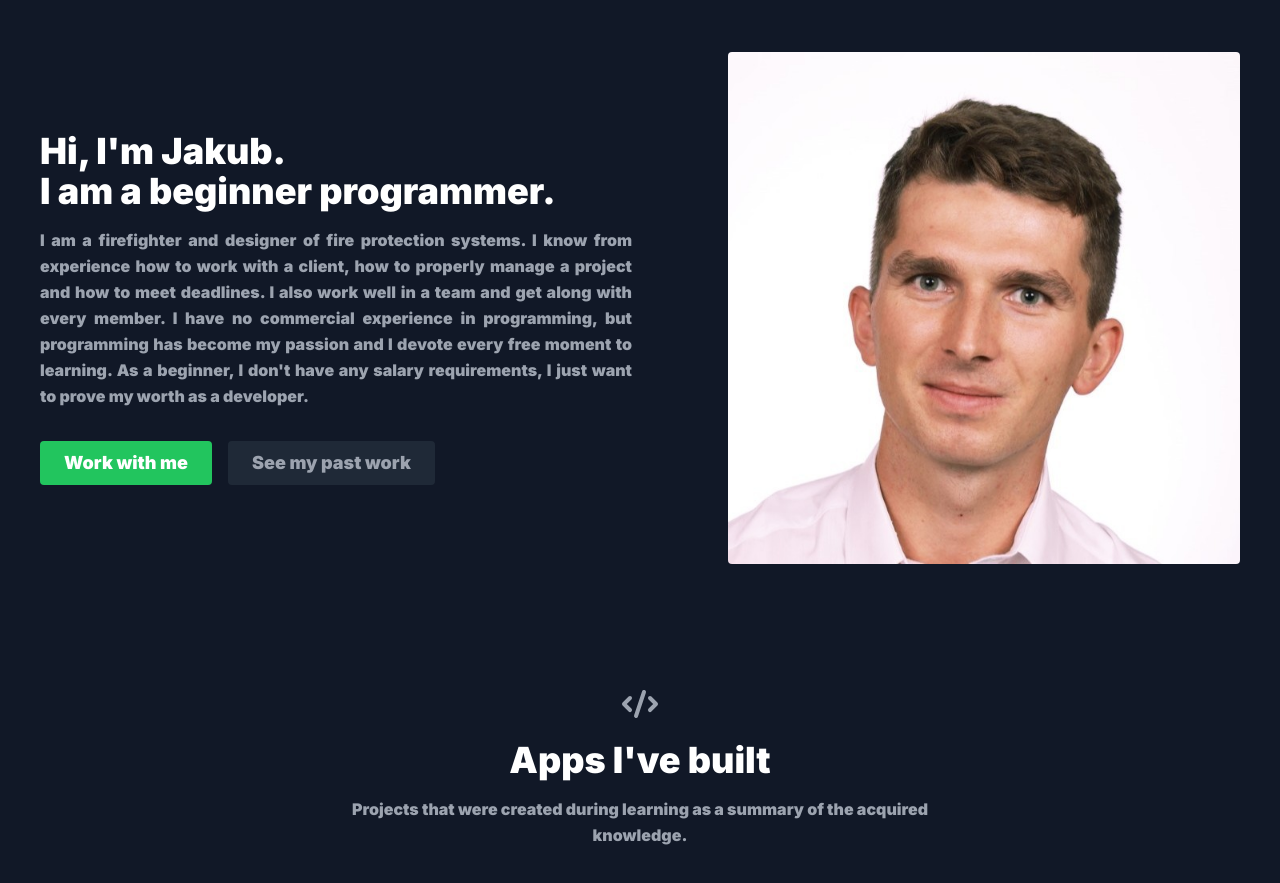
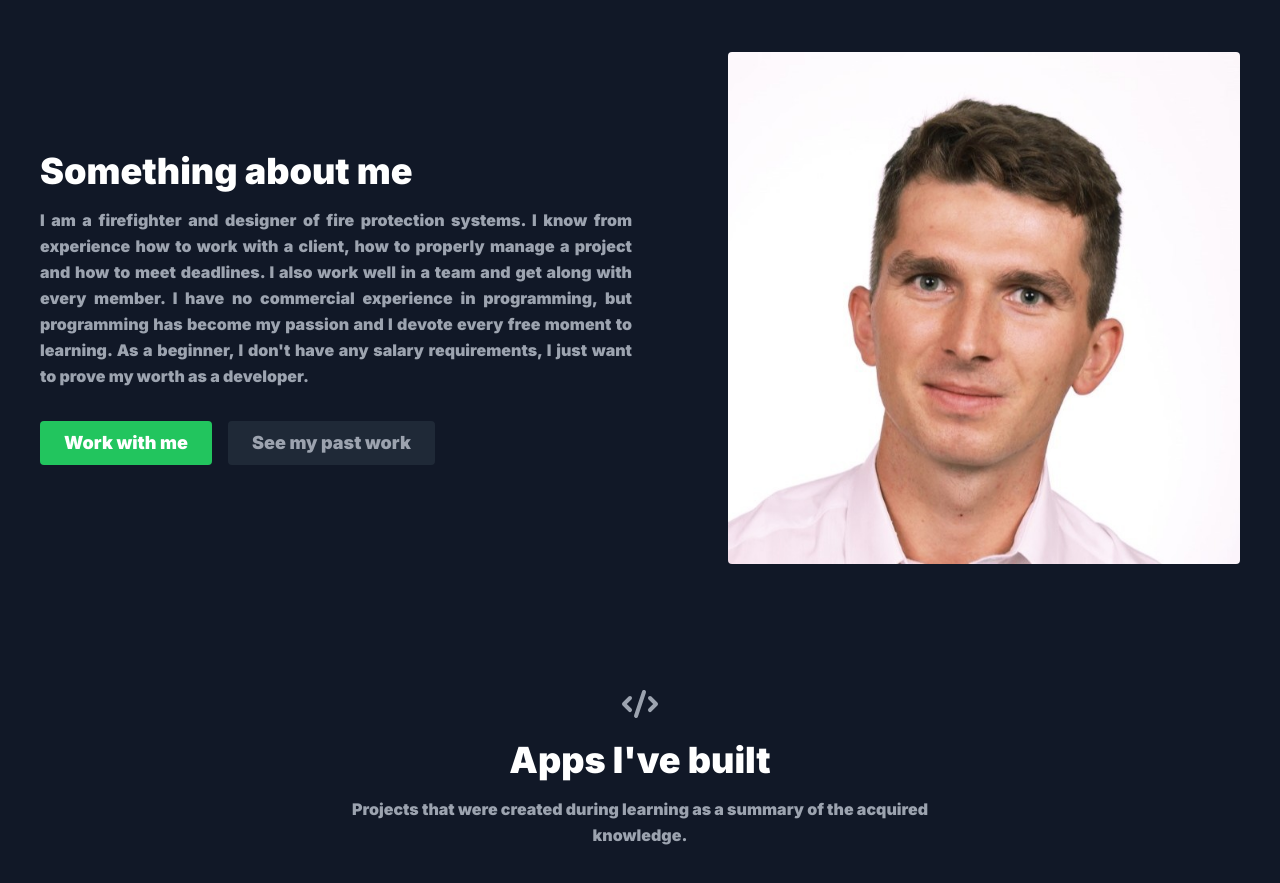
Before and after one commit to baranero/portfolio-website, a React (Create React App) app: page / in a window 1280 px wide. Shown: the part 900-1783 px from the top of the page. Built offline with nearby package versions, Linux system fonts and the light colour scheme.

Commit message:
title change

```diff
--- a/src/components/About.js
+++ b/src/components/About.js
@@ -6,8 +6,7 @@ export default function About() {
       <div className="container mx-auto flex px-10 py-20 md:flex-row flex-col items-center">
         <div className="lg:flex-grow md:w-1/2 lg:pr-24 md:pr-16 flex flex-col md:items-start md:text-left mb-16 md:mb-0 items-center text-center">
           <h1 className="title-font sm:text-4xl text-3xl mb-4 font-medium text-white">
-            Hi, I'm Jakub.
-            <br className="hidden lg:inline-block" /> I am a beginner programmer.
+            Something about me
           </h1>
           <p className="mb-8 leading-relaxed text-justify">
           I am a firefighter and designer of fire protection systems. I know from experience how to work with a client, how to properly manage a project and how to meet deadlines. I also work well in a team and get along with every member. I have no commercial experience in programming, but programming has become my passion and I devote every free moment to learning. As a beginner, I don't have any salary requirements, I just want to prove my worth as a developer.
```
